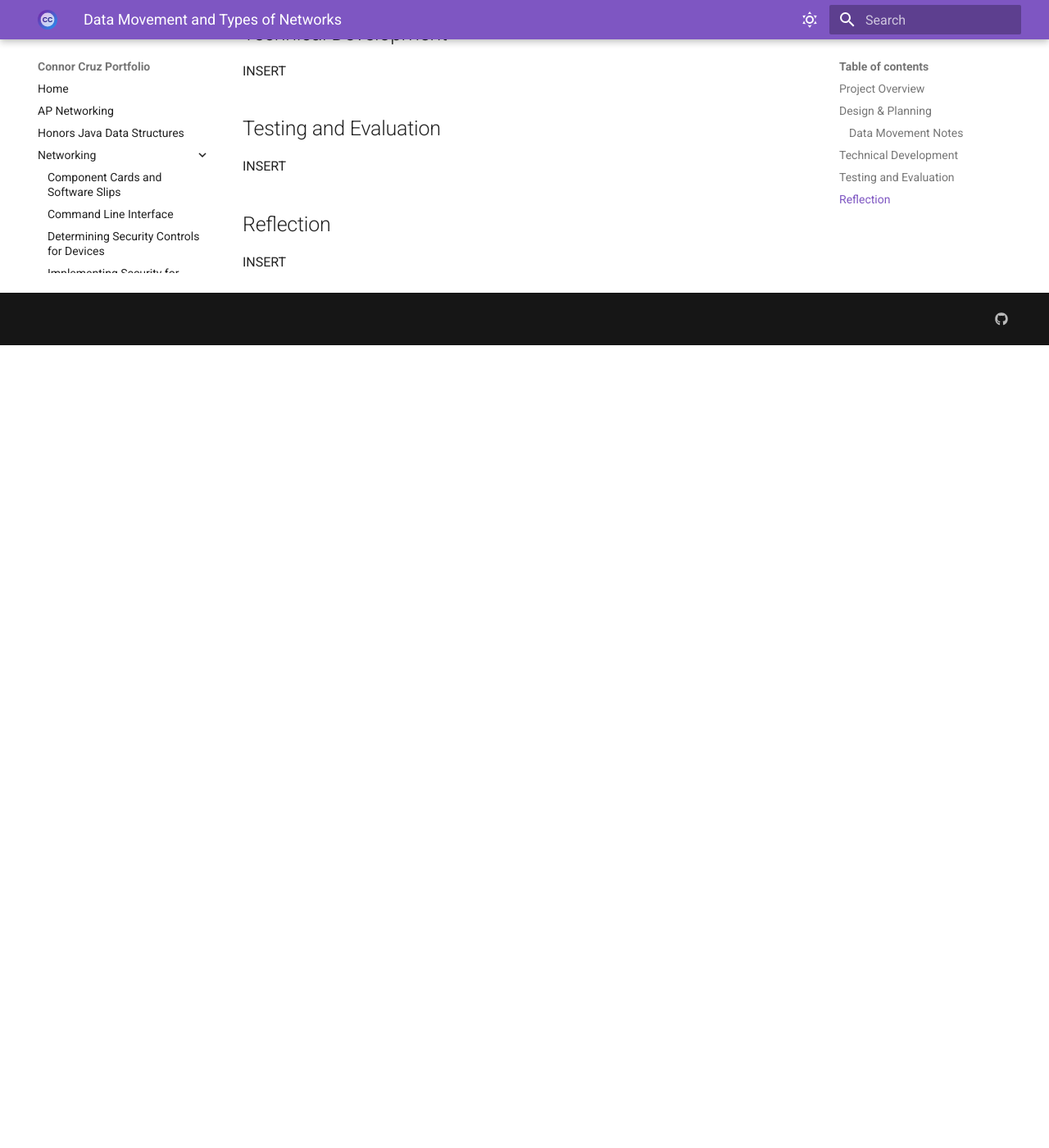
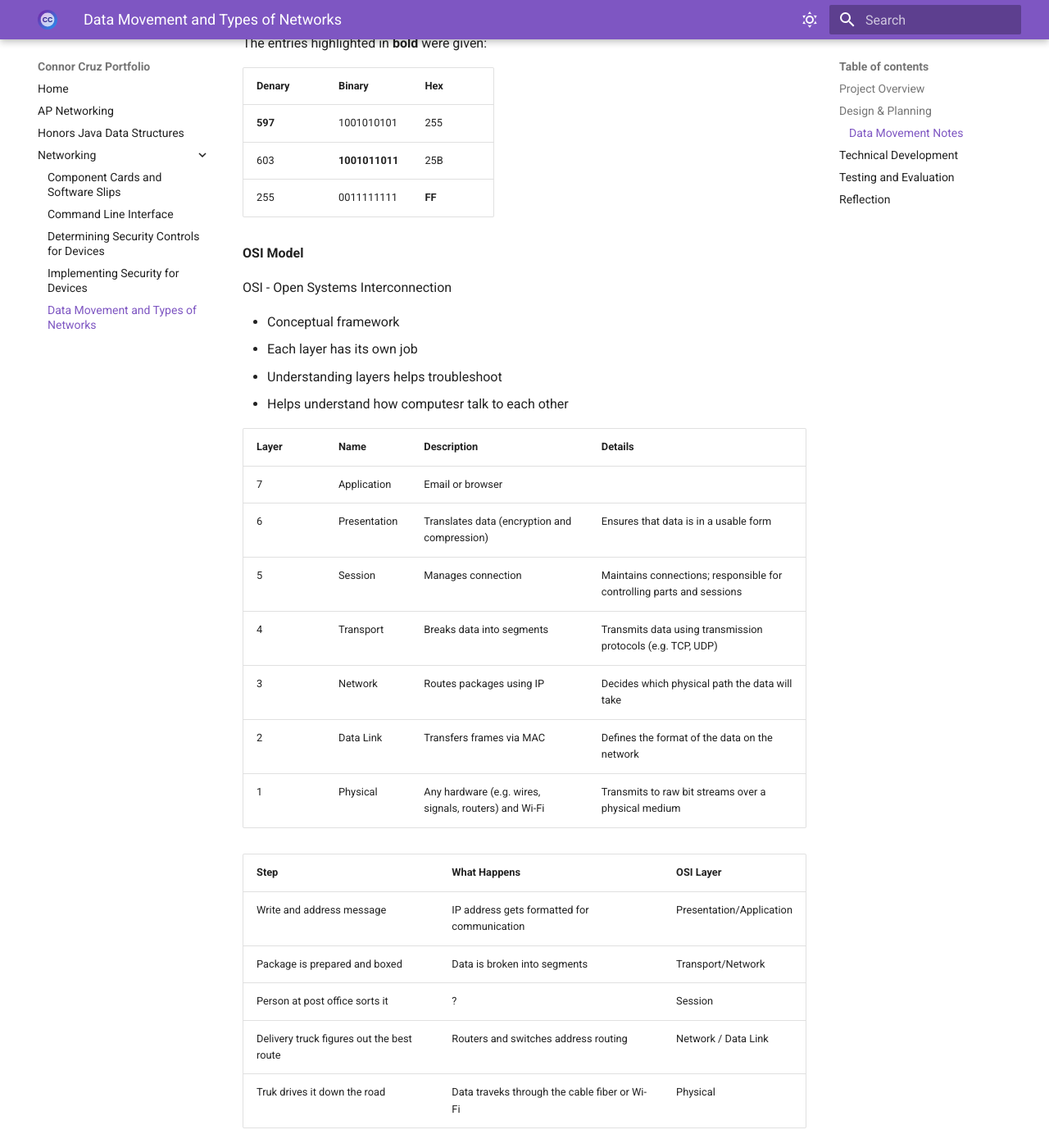
Before and after one commit to connorfcruz/cruz-connor-portfolio, an MkDocs documentation site: the page built from docs/networking/assignment5.md, in a window 1280 px wide and 1400 px high, scrolled down 2960 px. Shown: the whole window at 82% size. Built offline with MkDocs 1.6.1 and Material for MkDocs 9.7.7, drawn with Linux system fonts in a browser that asks for light colours; before the commit the page ends 3381 px from its top, so only the background shows below that; some of the changed text lies outside the part shown.

Commit message:
New changes

```diff
--- a/docs/networking/assignment5.md
+++ b/docs/networking/assignment5.md
@@ -79,12 +79,49 @@ Hexadecimal:
 | 15 | 1111 | F |
 | 16 | 10000 | 10 |
 
+Note that binary was given, and decimal and hex were found:
+
 | Binary | Decimal | Hex |
 | ----- | ----- | ----- |
 | 11001000 | 200 | C8 |
 | 101101 | 45 | 2D |
 | 00001100 | 12 | C |
 | 10101111 | 175 | AF |
+
+The entries highlighted in **bold** were given:
+
+| Denary | Binary | Hex |
+| ----- | ----- | ----- |
+| **597** | 1001010101 | 255 |
+| 603 | **1001011011** | 25B |
+| 255 | 0011111111 | **FF** |
+
+**OSI Model**
+
+OSI - Open Systems Interconnection
+
+- Conceptual framework
+- Each layer has its own job
+- Understanding layers helps troubleshoot
+- Helps understand how computesr talk to each other
+
+| Layer | Name | Description | Details |
+| -- | ----- | ----- | ----- |
+| 7 | Application | Email or browser |
+| 6 | Presentation | Translates data (encryption and compression) | Ensures that data is in a usable form |
+| 5 | Session | Manages connection | Maintains connections; responsible for controlling parts and sessions |
+| 4 | Transport | Breaks data into segments | Transmits data using transmission protocols (e.g. TCP, UDP) |
+| 3 | Network | Routes packages using IP | Decides which physical path the data will take |
+| 2 | Data Link | Transfers frames via MAC | Defines the format of the data on the network |
+| 1 | Physical | Any hardware (e.g. wires, signals, routers) and Wi-Fi | Transmits to raw bit streams over a physical medium |
+
+| Step | What Happens | OSI Layer |
+| ----- | ----- | ----- |
+| Write and address message | IP address gets formatted for communication | Presentation/Application |
+| Package is prepared and boxed | Data is broken into segments | Transport/Network |
+| Person at post office sorts it | ? | Session |
+| Delivery truck figures out the best route | Routers and switches address routing | Network / Data Link |
+| Truk drives it down the road | Data traveks through the cable fiber or Wi-Fi | Physical |
 
 ## Technical Development
 
```
